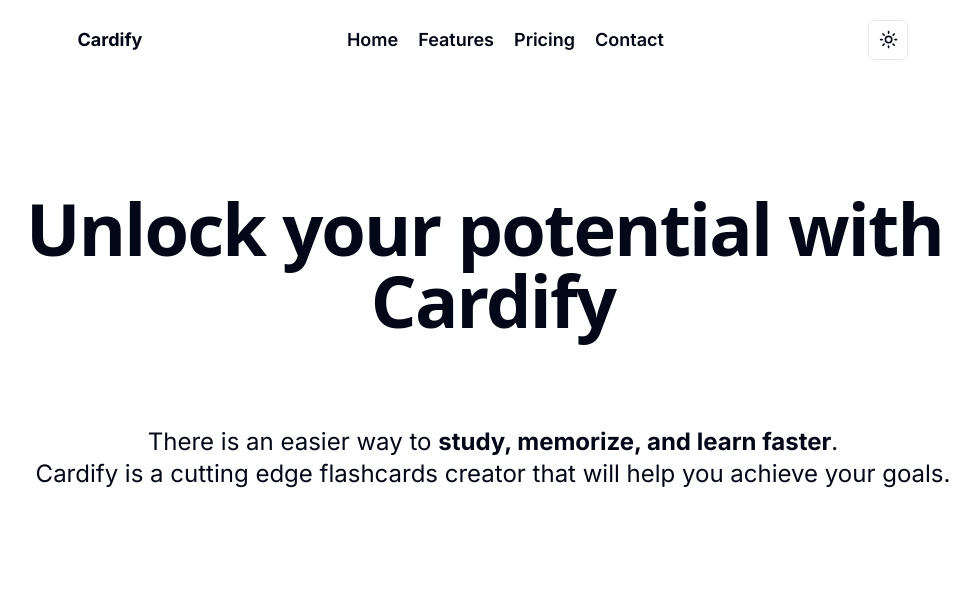
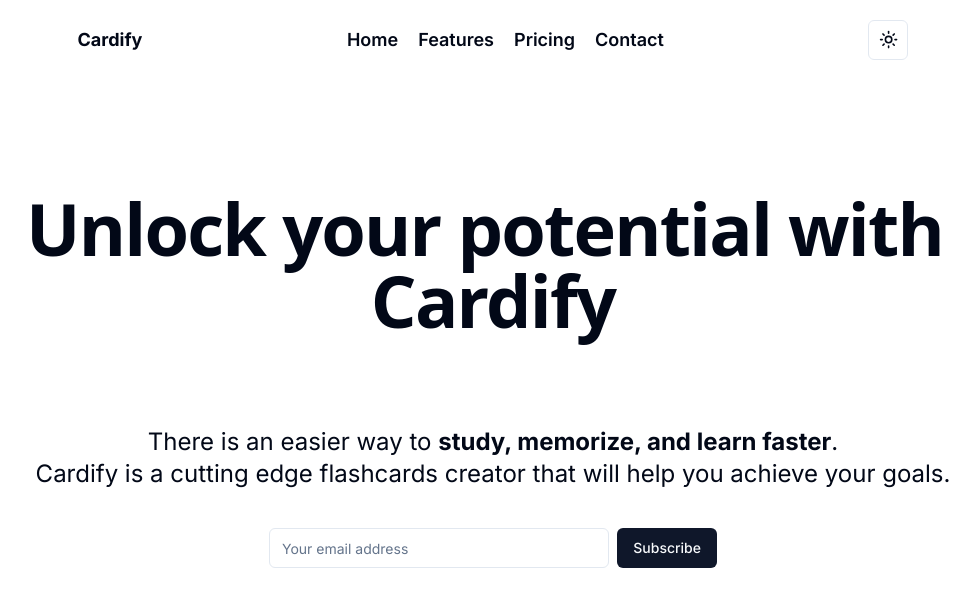
Before and after one commit to JustAkrab/cardify, a Next.js app: page / in a window 1280 px wide. Shown: the top 606 px of the page, without its empty margins (147-1127 px from the left). Built offline with nearby package versions, Linux system fonts and the light colour scheme.

Commit message:
Add input for email

```diff
--- a/app/page.tsx
+++ b/app/page.tsx
@@ -3,7 +3,9 @@
 import { TextEffect } from '@/components/core/text-effect';
 import React from 'react';
 import { motion } from 'framer-motion';
-// This app's name is Cardify, an AI flashcards creator that will help you study, memorize, and learn faster. It can be used by students, teachers, and professionals.
+import { EmailButton, Subscribe } from '@/components/EmailButton';
+import { Button } from "@/components/ui/button"
+import { Input } from "@/components/ui/input"
 
 const Home = () => {
 	return (
@@ -21,19 +23,19 @@
 					initial={{ opacity: 0, y: 50 }}
 					animate={{ opacity: 1 }}
 					transition={{ delay: 0.5, y: 0 }}
-					className="text-center text-sm md:text-2xl"
+					className="text-center text-sm md:text-2xl mb-10"
 				>
 					There is an easier way to <b>study, memorize, and learn faster</b>. <br /> Cardify is a cutting edge flashcards creator that will
 					help you achieve your goals.
 					{/* <CheckoutButton /> */}
 				</motion.p>
-
 				{/* add waitlist form here, Please use shadcn components */}
+                <Subscribe />
 			</div>
-
 			{/* add phone graphic or such */}
 		</div>
 	);
 };
 
+
 export default Home;
--- /dev/null
+++ b/components/EmailButton.tsx
@@ -0,0 +1,11 @@
+import { Button } from "@/components/ui/button"
+import { Input } from "@/components/ui/input"
+
+export function Subscribe() {
+  return (
+    <div className="flex w-full max-w-md items-center space-x-2 mt-12 mx-auto">
+      <Input type="email" placeholder="Your email address" />
+      <Button type="submit">Subscribe</Button>
+    </div>
+  )
+}
```
